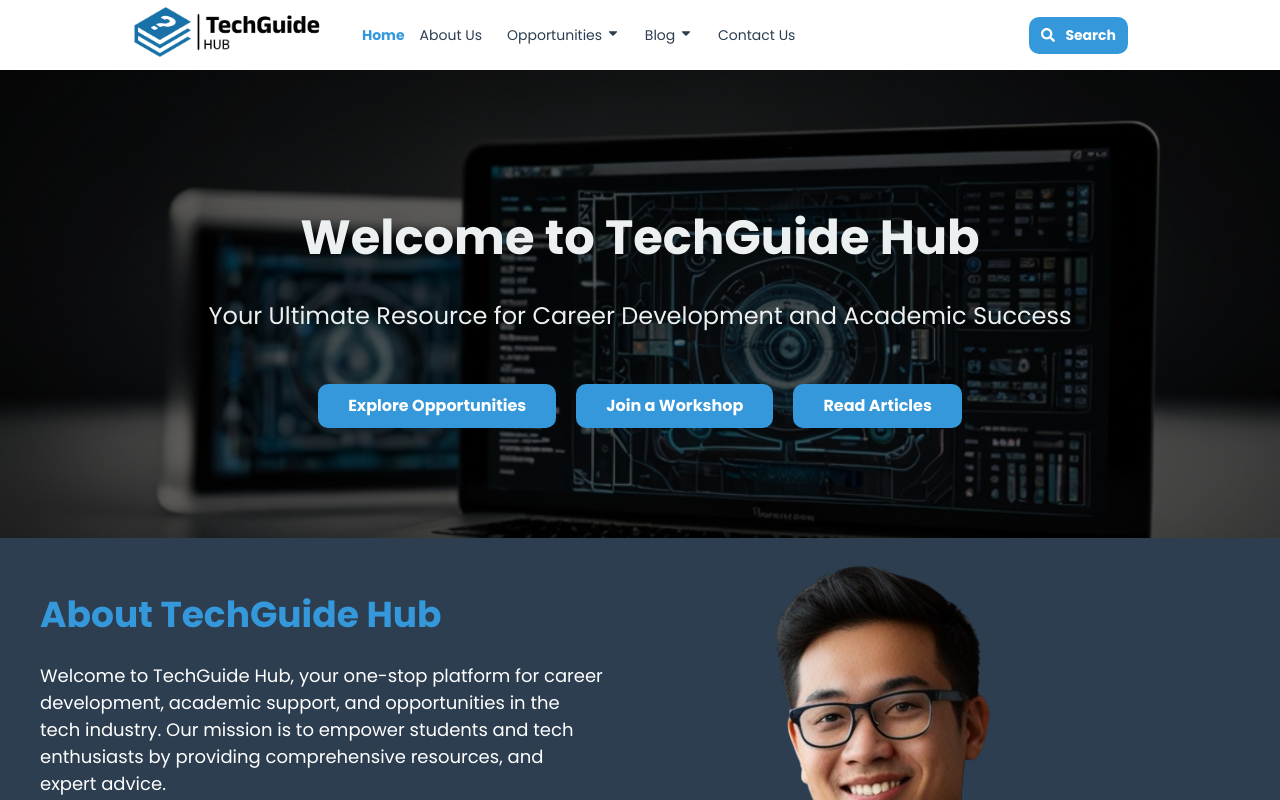
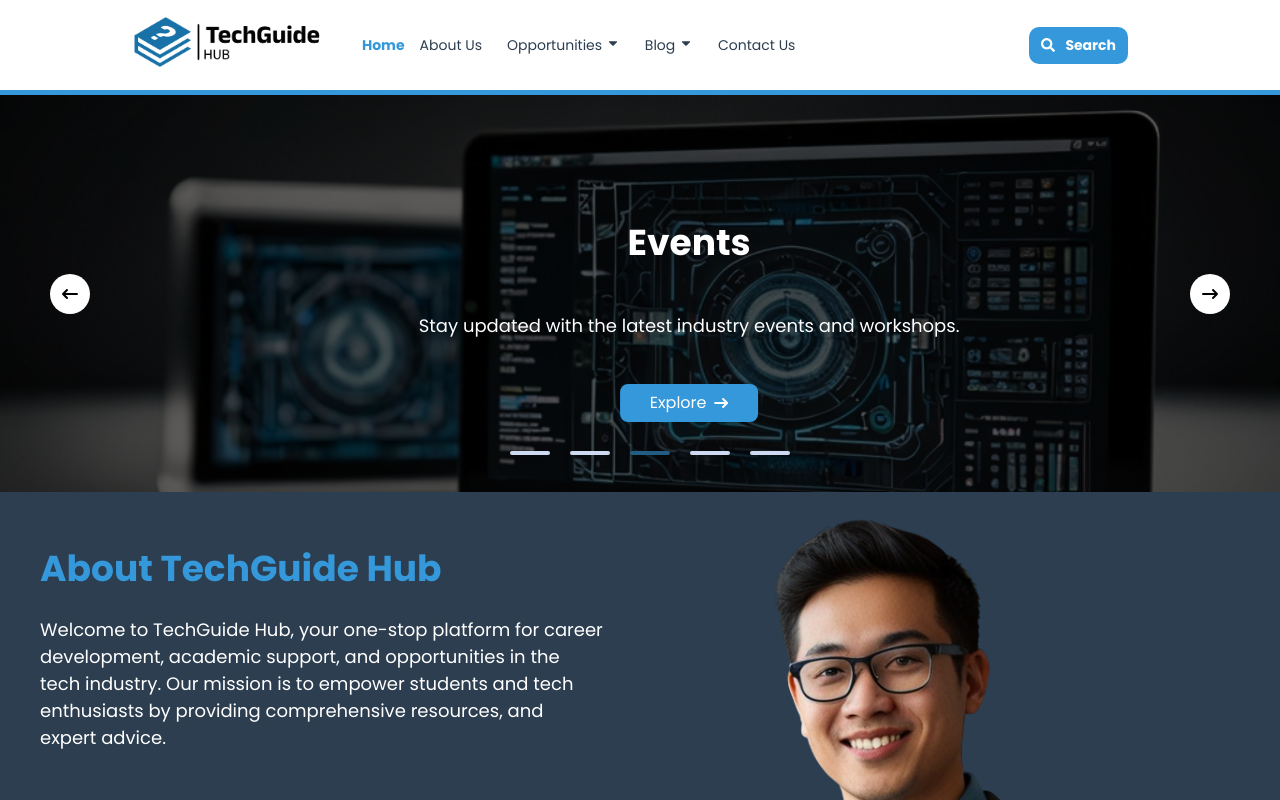
Before and after one commit to faustine-van/tech_guide_hub, a React (Vite) app in the folder client/: page / in a window 1280 px wide. Shown: the top 800 px of the page. Built offline with nearby package versions, Linux system fonts and the light colour scheme.

Commit message:
working on homepage

```diff
--- a/client/src/Components/Home/MainPage.css
+++ b/client/src/Components/Home/MainPage.css
@@ -1,48 +1,4 @@
-/* Hero Section */
-.hero-section {
-  position: relative;
-  text-align: center;
-  padding: 100px 20px;
-  background-image: url('/Default_technologies_blog_and_tech_no_word_3.jpg');
-  background-size: cover;
-  background-position: center;
-  color: var(--background-color);
-}
 
-.hero-content {
-  position: relative;
-  z-index: 1;
-}
-
-/* Add a dark overlay for better text contrast */
-.hero-section::before {
-  content: '';
-  position: absolute;
-  top: 0;
-  left: 0;
-  right: 0;
-  bottom: 0;
-  background-color: rgba(0, 0, 0, 0.6);
-  z-index: 0;
-}
-
-.hero-section h1 {
-  font-size: var(--font-size-hero-heading);
-  margin-bottom: 20px;
-}
-
-.hero-section p {
-  font-size: var(--font-size-hero-paragrapy);
-  margin-bottom: 40px;
-
-}
-
-.hero-section .btns {
-  display: inline-flex;
-  flex-wrap: wrap;
-  justify-content: center;
-
-}
 
 .btn {
   padding-bottom: 10px;
@@ -65,23 +21,7 @@
   transition: border-bottom-width 0.3s;
   color: var(--primary-color);
 }
-.hero-section .btn {
-  margin: 10px;
-  padding: 10px 30px;
-  font-size: var(--font-size-md);
-  font-weight: var(--font-weight-bold);
-  background-color: var(--primary-color);
-  color: #fff;
-  border: none;
-  border-radius: var(--border-radius-xlg);
-  cursor: pointer;
-  transition: background-color 0.3s;
-  text-decoration: none;
-}
 
-.hero-section .btn:hover {
-  background-color: var(--secondary-color);
-}
 
 
 /* Introduction Section */
@@ -161,6 +101,26 @@
 }
 
 
+.slide-show{
+  position: relative;
+  background-image: url('/Default_technologies_blog_and_tech_no_word_3.jpg');
+  background-size: cover;
+  background-position: center;
+  border-top: 5px solid var(--primary-color);
+}
+.slide-show::before {
+  content: '';
+  position: absolute;
+  top: 0;
+  left: 0;
+  right: 0;
+  bottom: 0;
+  background-color: rgba(0, 0, 0, 0.6);
+  z-index: 0;
+}
+
+
+
 /* opportunities section */
 .opportunities-containers {
   position: relative;
@@ -168,7 +128,6 @@
   background-size: cover;
   background-position: center;
   border-top: 5px solid var(--primary-color);
-
 }
 
 
@@ -232,83 +191,126 @@
 
 }
 
-/* article section */
-.articles-container{
+.articles-container {
   border-top: 5px solid var(--primary-color);
+}
 
-}
-.articles-section{
+.articles-section {
   display: flex;
   flex-direction: column;
-  align-items: center;
   max-width: 1200px;
   margin: auto;
   padding: 20px;
   gap: 20px;
 }
-.articles-section p{
+
+.articles-section p, .articles-section h2 {
+  text-align: center;
   margin: 0;
-  text-align: center;
 }
 
-.articles{
+.articles {
   display: flex;
   justify-content: center;
   gap: 20px;
   flex-wrap: wrap;
 }
+
 .card-article {
+  display: flex;
+  flex-direction: column;
+  gap: 20px;
   background-color: #fff;
   border-radius: 8px;
   box-shadow: 0 4px 8px rgba(0, 0, 0, 0.1);
   overflow: hidden;
   width: 300px;
   transition: transform 0.2s;
-  text-align: center;
   font-size: var(--font-size-md);
+}
 
-}
 .card-article:hover {
   transform: scale(1.05);
   cursor: pointer;
 }
+
 .card-img {
   width: 100%;
   height: 200px;
   object-fit: cover;
 }
-.article-img .tag{
-  background-color: var(--text-color);
+
+.article-img .labels {
+  display: flex;
+  justify-content: space-between;
+  font-weight: var(--font-weight-bold);
+
+}
+
+.article-img .tag {
+  position: relative;
+  bottom: 200px;
+  left: 240px;
+  background-color: white;
+  color: var(--text-color);
+  padding: 3px 5px;
+  font-size: 13px;
+  border-radius: var(--border-radius-md);
+}
+
+.article-img .date {
+  background-color: rgba(0, 0, 0, 0.5); /* Optional: Semi-transparent background for date */
   color: white;
   padding: 3px 5px;
-  font-weight: var(--font-weight-bold);
+  font-size: 13px;
   border-radius: var(--border-radius-md);
 }
-.artcles-content{
-  padding: 10px;;
+
+.articles-content {
+  padding: 0 10px  20px 10px ;
 }
+
 .card-article p, .card-article h3 {
   margin: 0;
   margin-bottom: 10px;
+  text-align: start;
 }
-.card-article p{
+
+.card-article p {
   margin-top: 5px;
   font-size: var(--font-size-sm);
-
-
-
 }
 
- .read-more {
+.read-more {
   text-decoration: none;
   font-size: var(--font-size-sm);
   color: var(--primary-color);
 }
-.read-more:hover{
+
+.read-more:hover {
   text-decoration: underline;
   color: var(--primary-color);
+}
 
+.btn {
+  text-decoration: none;
+  font-size: var(--font-size-md);
+  color: var(--primary-color);
+  display: inline-flex;
+  align-items: center;
+  gap: 5px;
 }
+
+.btn:hover {
+  text-decoration: underline;
+  color: var(--primary-color);
+}
+
+.btn-icon {
+  width: 24px;
+  height: 24px;
+}
+
 
 
 /* Media Queries for smaller screens */
--- a/client/src/Components/Home/MainPage.jsx
+++ b/client/src/Components/Home/MainPage.jsx
@@ -1,25 +1,20 @@
 import React from "react";
 import { FaBriefcase, FaTools, FaBook } from "react-icons/fa";
+import SSlider from "./SlideShow";
 
 import "./MainPage.css";
 import { Link } from "react-router-dom";
 
 function MainPage() {
+
   return (
+
     <div className="homepage">
-      <div className="hero-section">
-        <div className="hero-content">
-          <h1>Welcome to TechGuide Hub</h1>
-          <p>
-            Your Ultimate Resource for Career Development and Academic Success
-          </p>
-          <div className="btns">
-            <Link className="btn">Explore Opportunities</Link>
-            <Link className="btn">Join a Workshop</Link>
-            <Link className="btn">Read Articles</Link>
+      <div className="slide-show">
+        <SSlider />
+
       </div>
-        </div>
-      </div>
+
       <div className="about-container">
         <div className="intro-section">
           <div className="about-content">
@@ -74,6 +69,9 @@ function MainPage() {
 
       <div className="opportunities-containers">
         <div className="featured-opportunities-section">
+
+
+
           <h2>Latest Opportunities</h2>
           <p>
             {" "}
@@ -158,11 +156,14 @@ function MainPage() {
           <img
             src="/Default_look_good_3.jpg"
             className="card-img"
-                  alt=" article img"
+            alt="article img"
           />
+          <div className="labels">
             <small className="tag">Career</small>
+            <small className="date">Aug 26th, 2014</small>
           </div>
-              <div className="artcles-content">
+        </div>
+        <div className="articles-content">
           <h3 className="card-title">Article Title 1</h3>
           <p className="card-description">
             This is a brief description of the article. It provides a
@@ -178,12 +179,15 @@ function MainPage() {
           <img
             src="/Default_look_good_3.jpg"
             className="card-img"
-                  alt=" article img"
+            alt="article img"
           />
+          <div className="labels">
             <small className="tag">Career</small>
+            <small className="date">Aug 26th, 2014</small>
           </div>
-              <div className="artcles-content">
-                <h3 className="card-title">Article Title 1</h3>
+        </div>
+        <div className="articles-content">
+          <h3 className="card-title">Article Title 2</h3>
           <p className="card-description">
             This is a brief description of the article. It provides a
             quick summary to catch the reader's interest.
@@ -193,30 +197,32 @@ function MainPage() {
           </a>
         </div>
       </div>
-
       <div className="card-article">
         <div className="article-img">
           <img
             src="/Default_look_good_3.jpg"
             className="card-img"
-                  alt=" article img"
+            alt="article img"
           />
+          <div className="labels">
             <small className="tag">Career</small>
+            <small className="date">Aug 26th, 2014</small>
           </div>
-              <div className="artcles-content">
-                <h3 className="card-title">Article Title 1</h3>
+        </div>
+        <div className="articles-content">
+          <h3 className="card-title">Article Title 3</h3>
           <p className="card-description">
             This is a brief description of the article. It provides a
             quick summary to catch the reader's interest.
           </p>
-                <Link href="#" className="read-more">
+          <a href="#" className="read-more">
             Read More
-                </Link>
+          </a>
         </div>
       </div>
     </div>
-          <Link className="btn">
-            See All Articles{" "}
+    <a className="btn" href="#">
+      See All Articles
       <svg
         className="btn-icon"
         aria-hidden="true"
@@ -234,9 +240,10 @@ function MainPage() {
           d="m7 16 4-4-4-4m6 8 4-4-4-4"
         />
       </svg>
-          </Link>
+    </a>
   </div>
 </div>
+
     </div>
   );
 }
--- a/client/src/Components/Home/Navbar.css
+++ b/client/src/Components/Home/Navbar.css
@@ -1,7 +1,7 @@
 /* navbar */
 .navbar {
   width: 100%;
-  height: 70px;
+  height: 90px;
   display: flex;
   align-items: center;
   justify-content: space-around;
--- /dev/null
+++ b/client/src/Components/Home/SlideShow.css
@@ -0,0 +1,139 @@
+.carousel-container {
+    max-width: 1200px;
+    margin: auto;
+    padding: 20px;
+    color: white;
+}
+
+.sliding {
+    width: 100%;
+}
+
+.item {
+    padding: 10px;
+    display: flex;
+    flex-direction: column;
+    justify-content: center;
+    align-items: center;
+    margin: 40px;
+}
+
+.hero-heading {
+    margin-bottom: 1rem; /* mb-4 */
+    letter-spacing: -0.05em; /* tracking-tight */
+
+}
+
+
+
+
+.hero-paragraph {
+    margin-bottom: 1rem; /* mb-6 */
+    font-size: 1.125rem; /* text-lg */
+    word-wrap: break-word; /* Ensure text wraps correctly */
+    word-break: break-all; /* Ensure long words break correctly */
+    white-space: normal; /* Ensure text wraps */
+
+}
+
+
+.hero-button {
+    display: inline-flex;
+    align-items: center; /* items-center */
+    justify-content: center; /* justify-center */
+    padding: 7px 30px; /* px-5 py-3 */
+    font-size: var(--font-size-md);
+    text-align: center; /* text-center */
+    color: #fff; /* text-white */
+    background-color: var(--primary-color); /* bg-blue-700 */
+    border-radius: 0.5rem; /* rounded-lg */
+    transition: background-color 0.3s;
+    text-decoration: none;
+}
+
+.hero-button:hover {
+    color: white;
+    background-color: #1e40af; /* hover:bg-blue-800 */
+}
+
+
+
+.hero-button .hero-svg {
+    width: 0.875rem; /* w-3.5 */
+    height: 0.875rem; /* h-3.5 */
+    margin-left: 0.5rem; /* ms-2 */
+}
+
+.hero-button .hero-svg[dir="rtl"] {
+    transform: rotate(180deg); /* rtl:rotate-180 */
+}
+
+
+.custom-prev-arrow,
+.custom-next-arrow {
+    background-color: white; /* Background color of the arrow */
+    color: black; /* Text color of the arrow */
+    border: none; /* Remove default border */
+    border-radius: 50%; /* Rounded shape */
+    font-size: 1.5rem; /* Font size */
+    width: 40px; /* Width of the arrow button */
+    height: 40px; /* Height of the arrow button */
+    display: flex; /* Center the arrow icon */
+    align-items: center; /* Center the arrow icon */
+    justify-content: center; /* Center the arrow icon */
+    cursor: pointer; /* Cursor style */
+    position: absolute; /* Position the arrows */
+    top: 50%; /* Vertical center */
+    transform: translateY(-50%); /* Vertical center */
+    z-index: 2; /* Ensure arrows are above carousel items */
+    transition: background-color 0.3s; /* Smooth transition for background color */
+}
+
+.custom-prev-arrow {
+    left: 10px; /* Position the previous arrow */
+}
+
+.custom-next-arrow {
+    right: 10px; /* Position the next arrow */
+}
+
+.custom-prev-arrow:hover,
+.custom-next-arrow:hover {
+    background-color: var(--border-color); /* Hover background color */
+}
+
+
+
+
+@media (max-width: 1024px) {
+    .hero-paragraph {
+        font-size: 1.25rem; /* lg:text-xl */
+        padding-left: 4rem; /* sm:px-16 */
+        padding-right: 4rem; /* sm:px-16 */
+    }
+}
+
+@media (max-width: 1280px) {
+    .hero-paragraph {
+        padding-left: 12rem; /* xl:px-48 */
+        padding-right: 12rem; /* xl:px-48 */
+    }
+}
+@media (max-width: 768px) {
+    .hero-heading {
+        font-size: 2.25rem; /* text-4xl */
+    }
+    .custom-prev-arrow {
+        left: 2px; /* Position the previous arrow */
+    }
+
+    .custom-next-arrow {
+        right: 2px; /* Position the next arrow */
+    }
+}
+
+@media (max-width: 1024px) {
+    .hero-heading {
+        font-size: 3.75rem; /* lg:text-6xl */
+    }
+}
--- /dev/null
+++ b/client/src/Components/Home/SlideShow.jsx
@@ -0,0 +1,129 @@
+import React from 'react';
+import { Link } from 'react-router-dom';
+import { Carousel } from 'react-responsive-carousel';
+import 'react-responsive-carousel/lib/styles/carousel.min.css';
+import './SlideShow.css'; // Import your custom CSS file
+
+const MyCarousel = () => {
+    const items = [
+        {
+            id: 1,
+            box: {
+                heading: 'Scholarships',
+                buttonLabel: 'Explore',
+                content: 'Apply for our annual scholarship program to get financial support for your studies.'
+            },
+        },
+        {
+            id: 2,
+            box: {
+                heading: 'Online Courses',
+                buttonLabel: 'Explore',
+                content: 'Enhance your skills with our comprehensive online courses available in various domains.'
+            },
+        },
+        {
+            id: 3,
+            box: {
+                heading: 'Events',
+                buttonLabel: 'Explore',
+                content: 'Stay updated with the latest industry events and workshops.'
+            },
+        },
+        {
+            id: 4,
+            box: {
+                heading: 'Mentorship Program',
+                buttonLabel: 'Explore',
+                content: 'Get guidance from experienced professionals through our mentorship program.'
+            },
+        },
+        {
+            id: 5,
+            box: {
+                heading: 'Internships',
+                buttonLabel: 'Explore',
+                content: 'Apply for internships to gain practical experience and kickstart your career.'
+            },
+        },
+    ];
+    const customArrowPrev = (clickHandler) => (
+        <button className="custom-prev-arrow" onClick={clickHandler}>
+            <svg aria-hidden="true" xmlns="http://www.w3.org/2000/svg" width="24" height="24" fill="none" viewBox="0 0 24 24">
+                <path stroke="currentColor" stroke-linecap="round" stroke-linejoin="round" stroke-width="2" d="M5 12h14M5 12l4-4m-4 4 4 4" />
+            </svg>
+        </button>
+    );
+
+    const customArrowNext = (clickHandler) => (
+        <button className="custom-next-arrow" onClick={clickHandler}>
+            <svg aria-hidden="true" xmlns="http://www.w3.org/2000/svg" width="24" height="24" fill="none" viewBox="0 0 24 24">
+                <path stroke="currentColor" stroke-linecap="round" stroke-linejoin="round" stroke-width="2" d="M19 12H5m14 0-4 4m4-4-4-4" />
+            </svg>
+        </button>
+    );
+
+    return (
+        <div className="carousel-container">
+            <Carousel
+                className="sliding"
+                renderArrowPrev={customArrowPrev}
+                renderArrowNext={customArrowNext}
+                showArrows={true}
+                showStatus={false}
+                autoPlay={true}
+                infiniteLoop={true}
+                swipeable={true}
+                showThumbs={false}
+                renderIndicator={(onClickHandler, isSelected, index, label) => {
+                    const defStyle = {
+                        marginLeft: 20,
+                        color: "white",
+                        cursor: "pointer",
+                        display: "inline-block",
+                    };
+                    return (
+                        <span style={defStyle} onClick={onClickHandler} role="button">
+                            <hr
+                                style={{
+                                    width: "40px",
+                                    height: "4px", // Changed height to 2px
+                                    borderRadius: "10px",
+                                    backgroundColor: isSelected
+                                        ? "rgb(33, 92, 131)"
+                                        : "#cedaf2",
+                                    border: "none",
+                                    margin: "0 auto",
+                                }}
+                            />
+                        </span>
+                    );
+                }}
+            >
+                {items.map(item => (
+
+                    <div key={item.id} className="item">
+                        <br />
+                        <h1>{item.box.heading}</h1>
+                        <p>
+                            {item.box.content}
+                        </p>
+                        <br />
+                        <Link to="/" className="hero-button">
+                            {item.box.buttonLabel}
+                            <svg className="hero-svg" aria-hidden="true" xmlns="http://www.w3.org/2000/svg" fill="none" viewBox="0 0 14 10">
+                                <path stroke="currentColor" strokeLinecap="round" strokeLinejoin="round" strokeWidth="2" d="M1 5h12m0 0L9 1m4 4L9 9" />
+                            </svg>
+                        </Link>
+
+                    </div>
+
+
+                ))}
+
+            </Carousel>
+        </div>
+    );
+};
+
+export default MyCarousel;
```
Also changed, not shown: client/package.json (+6 -1 lines), 1 other file (tests, documents, lock files or other folders). Lines whose indentation alone changed are shown as unchanged.
